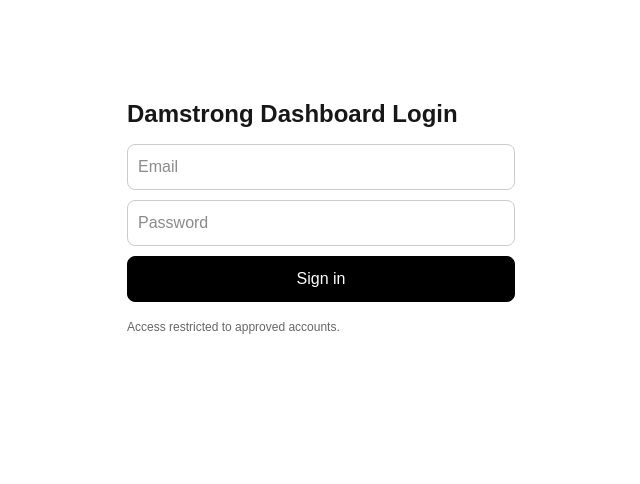
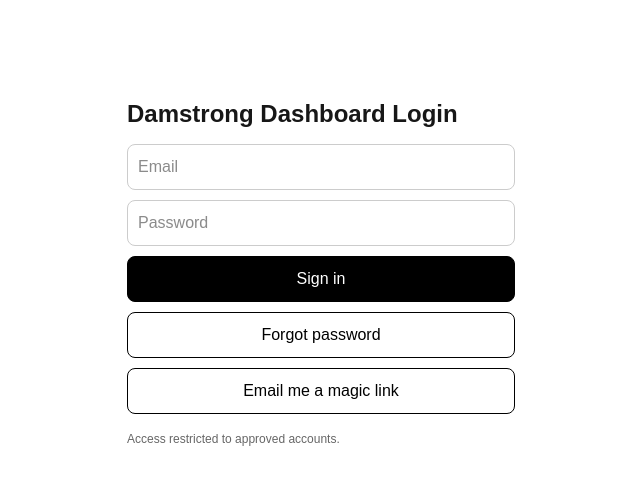
Before and after one commit to damstrong/damstrong-dashboard, a Next.js app: page /login in a window 1280 px wide. Shown: the top 484 px of the page, without its empty margins (319-959 px from the left). Built offline with nearby package versions, Linux system fonts and the light colour scheme; no server answers.

Commit message:
Consume Supabase magic link hash on login; add reset + magic link buttons

```diff
--- a/app/login/page.tsx
+++ b/app/login/page.tsx
@@ -1,6 +1,6 @@
 "use client";
 
-import { Suspense, useMemo, useState } from "react";
+import { Suspense, useEffect, useMemo, useState } from "react";
 import { useRouter, useSearchParams } from "next/navigation";
 import { supabase } from "@/lib/supabase";
 
@@ -13,6 +13,54 @@ function LoginInner() {
   const [password, setPassword] = useState("");
   const [busy, setBusy] = useState(false);
   const [msg, setMsg] = useState<string | null>(null);
+
+  // ✅ If we landed here from a Supabase magic link, it arrives as:
+  // /login#access_token=...&refresh_token=...&type=magiclink
+  // Consume it, set session, and redirect.
+  useEffect(() => {
+    async function consumeMagicLinkHash() {
+      try {
+        const hash = window.location.hash;
+        if (!hash || !hash.includes("access_token=")) return;
+
+        const p = new URLSearchParams(hash.replace(/^#/, ""));
+        const access_token = p.get("access_token");
+        const refresh_token = p.get("refresh_token");
+
+        if (!access_token || !refresh_token) return;
+
+        setBusy(true);
+        setMsg(null);
+
+        const { error } = await supabase.auth.setSession({
+          access_token,
+          refresh_token,
+        });
+
+        // Clean URL so it doesn't keep re-processing on refresh
+        window.history.replaceState(
+          {},
+          document.title,
+          window.location.pathname + window.location.search
+        );
+
+        setBusy(false);
+
+        if (error) {
+          setMsg(error.message);
+          return;
+        }
+
+        router.replace(nextPath);
+        router.refresh();
+      } catch (e: any) {
+        setBusy(false);
+        setMsg(e?.message || "Failed to consume magic link.");
+      }
+    }
+
+    consumeMagicLinkHash();
+  }, [router, nextPath]);
 
   async function onLogin(e: React.FormEvent) {
     e.preventDefault();
@@ -33,6 +81,57 @@ function LoginInner() {
 
     router.push(nextPath);
     router.refresh();
+  }
+
+  async function onForgotPassword() {
+    if (!email) {
+      setMsg("Enter your email first.");
+      return;
+    }
+
+    setBusy(true);
+    setMsg(null);
+
+    const { error } = await supabase.auth.resetPasswordForEmail(email, {
+      // Keep it simple: send them back to /login with tokens in hash;
+      // this page now consumes them.
+      redirectTo: `${window.location.origin}/login`,
+    });
+
+    setBusy(false);
+
+    if (error) {
+      setMsg(error.message);
+      return;
+    }
+
+    setMsg("Password reset email sent. Check your inbox.");
+  }
+
+  async function onMagicLink() {
+    if (!email) {
+      setMsg("Enter your email first.");
+      return;
+    }
+
+    setBusy(true);
+    setMsg(null);
+
+    const { error } = await supabase.auth.signInWithOtp({
+      email,
+      options: {
+        emailRedirectTo: `${window.location.origin}/login`,
+      },
+    });
+
+    setBusy(false);
+
+    if (error) {
+      setMsg(error.message);
+      return;
+    }
+
+    setMsg("Magic link sent. Check your inbox.");
   }
 
   return (
@@ -57,6 +156,7 @@ function LoginInner() {
           autoComplete="current-password"
           style={{ padding: 10, border: "1px solid #ccc", borderRadius: 8 }}
         />
+
         <button
           disabled={busy}
           style={{
@@ -69,6 +169,38 @@ function LoginInner() {
           }}
         >
           {busy ? "Signing in..." : "Sign in"}
+        </button>
+
+        <button
+          type="button"
+          onClick={onForgotPassword}
+          disabled={busy}
+          style={{
+            padding: 10,
+            borderRadius: 8,
+            border: "1px solid #000",
+            background: "#fff",
+            color: "#000",
+            cursor: busy ? "not-allowed" : "pointer",
+          }}
+        >
+          Forgot password
+        </button>
+
+        <button
+          type="button"
+          onClick={onMagicLink}
+          disabled={busy}
+          style={{
+            padding: 10,
+            borderRadius: 8,
+            border: "1px solid #000",
+            background: "#fff",
+            color: "#000",
+            cursor: busy ? "not-allowed" : "pointer",
+          }}
+        >
+          Email me a magic link
         </button>
       </form>
 
```
